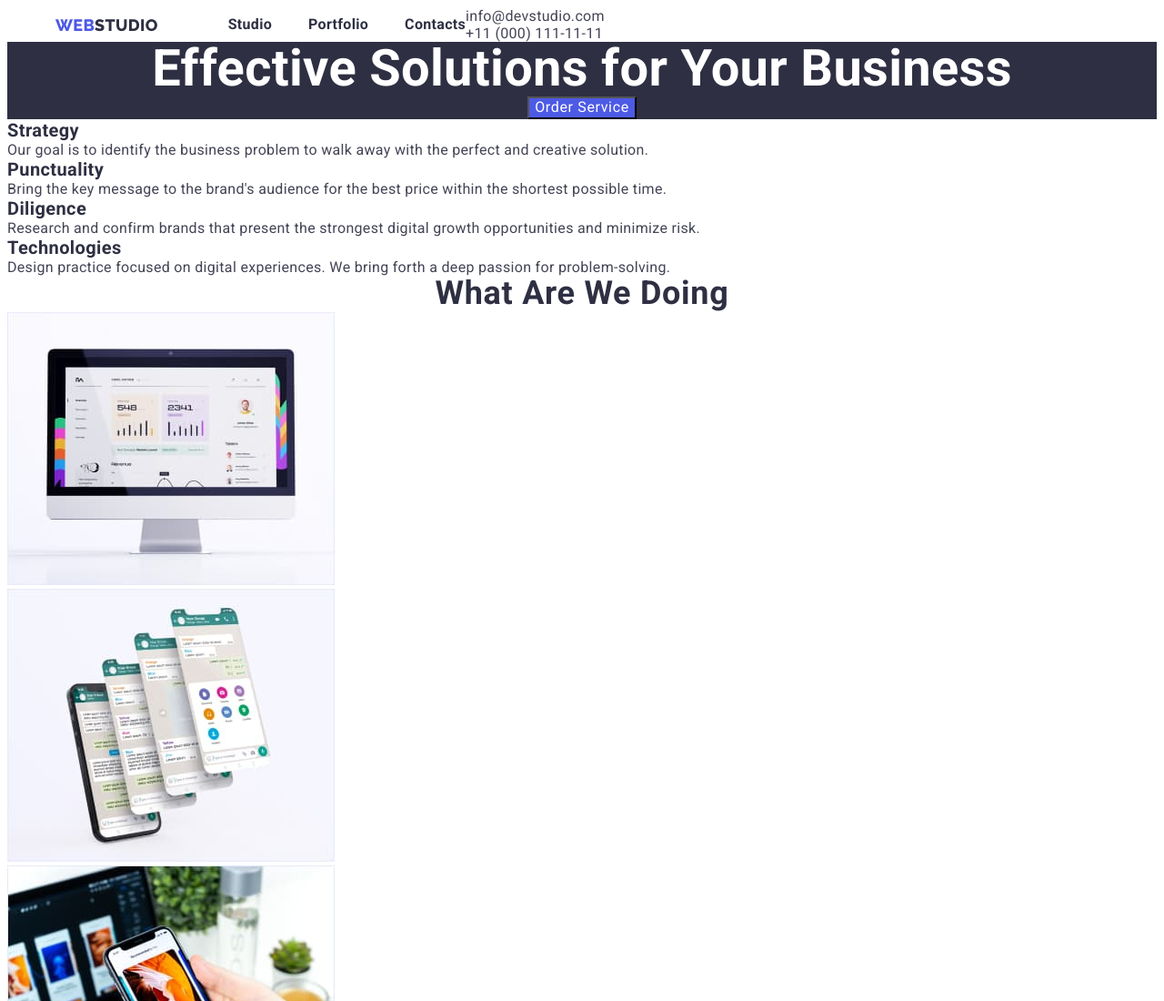
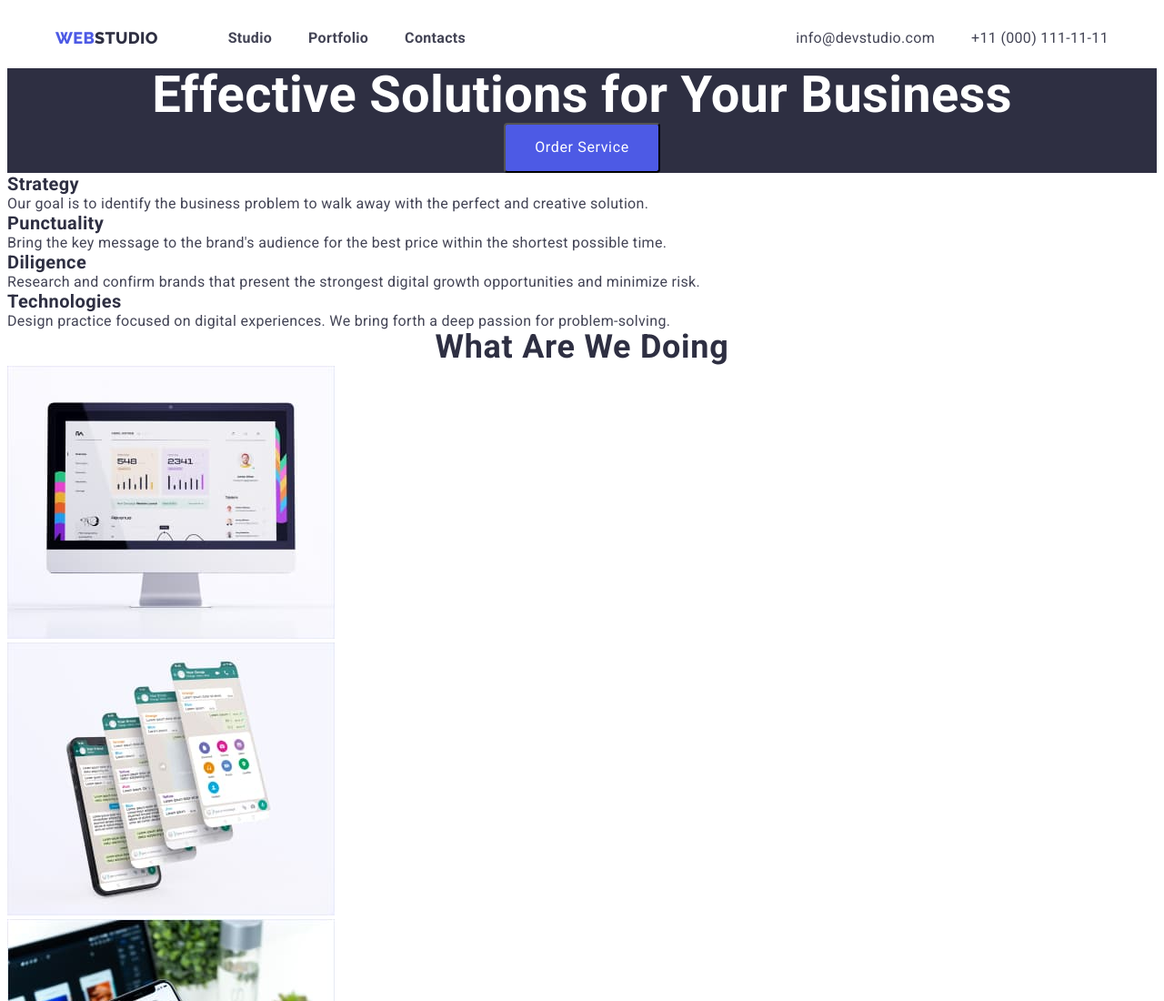
Before and after one commit to Elborn666/goit-markup-hw-03, a plain HTML site: page index.html in a window 1280 px wide. Shown: the top 1100 px of the page at 91% size. Drawn offline with Linux system fonts and the light colour scheme.

Commit message:
flexbox first step

```diff
--- a/CSS/styles.css
+++ b/CSS/styles.css
@@ -67,8 +67,10 @@ span {
 }
 .menu-navigation {
    display: flex;
+   align-items: center;
 }
 .menu-logo {
+   display: inline-block;
    margin-right: 77px;
 
    font-family: 'Raleway', sans-serif;
@@ -80,7 +82,9 @@ span {
 .menu-items {
    display: flex;
 
+   padding: 24px 0px;
    font-weight: 700;
+   color: var(--title-color);
 }
 .menu-list {
    margin: 0px 40px 0px 0px;
@@ -89,19 +93,17 @@ span {
    margin: 0px;
 }
 .menu-item {
-   padding: 24px 0px;
-
-   color: var(--title-color);
+   color: var(--text-color);
 }
 .menu-item:hover,
 .menu-item:focus {
    color: var(--primery-band);
 }
 .menu-contacts {
+   display: flex;
+   margin-left: auto;
 }
-.menu-email {
-   color: inherit;
-}
+.menu-email,
 .menu-tel {
    color: inherit;
 }
@@ -114,27 +116,23 @@ span {
    color: var(--primery-band);
 }
 /*============ HERO ================== */
-.menu-logo,
-.menu-item,
-.content-title,
-.list-title,
-.doing-title,
-.team-title,
-.team-name,
-.portfolio-title {
-   color: var(--title-color);
+
+.hero-section {
+   background-color: #2E2F42;
 }
-
-.content {
+.hero-container {
    text-align: center;
 }
-.content-title {
+.hero-title {
    font-size: 56px;
    font-weight: 700;
    line-height: 1.07;
    color: #ffffff;
 }
-.content-button {
+.hero-button {
+   padding: 16px 32px;
+   border-radius: 4px;
+
    font-family: 'Roboto', sans-serif;
    font-size: 16px;
    line-height: 1.18;
@@ -143,15 +141,25 @@ span {
    background-color: var(--primery-band);
    cursor: pointer;
 }
-.content-button:hover,
-.content-button:focus {
+.hero-button:hover,
+.hero-button:focus {
    background-color: var(--button-hover-color);
 }
+/*==================== LIST ======================*/
+/*=========================== DOING ====================*/
+/*=========================== TEAM ============================*/
 .team {
    background-color: var(--light-color);
 }
 .team-item {
    background-color: #ffffff;
+}
+.list-title,
+.doing-title,
+.team-title,
+.team-name,
+.portfolio-title {
+   color: var(--title-color);
 }
 .list-title,
 .team-name,
@@ -194,7 +202,6 @@ span {
 .footer-text {
    color: #ffffff;
 }
- .content,
  footer {
    background-color: #2E2F42;
 }
--- a/index.html
+++ b/index.html
@@ -25,16 +25,18 @@
                 </ul>
             </nav>
             <ul class="menu-contacts">
-                <li><a href="mailto:info@devstudio.com" class="menu-email">info@devstudio.com</a></li>
-                <li><a href="tel:+110001111111" class="menu-tel">+11 (000) 111-11-11</a></li>
+                <li class="menu-list"><a href="mailto:info@devstudio.com" class="menu-email">info@devstudio.com</a></li>
+                <li class="menu-list"><a href="tel:+110001111111" class="menu-tel">+11 (000) 111-11-11</a></li>
             </ul>
         </div>
     </header>
 
     <main>
-        <section class="content">
-            <h1 class="content-title">Effective Solutions for Your Business</h1>
-            <button type="button" class="content-button">Order Service</button>
+        <section class="hero-section">
+            <div class="hero-container container">
+                <h1 class="hero-title">Effective Solutions for Your Business</h1>
+                <button type="button" class="hero-button">Order Service</button>
+            </div>
         </section>
         <section class="list">
             <ul class="list-items">
```
